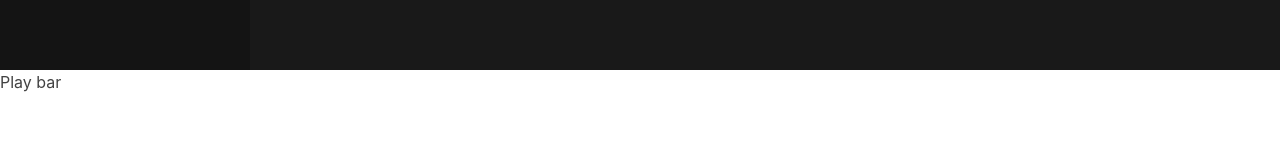
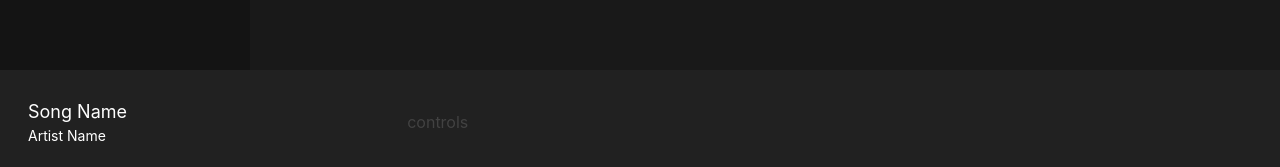
Before and after one commit to march213/trax, a Next.js app: page / in a window 1280 px wide. Shown: the part 630-797 px from the top of the page. Built offline with nearby package versions, Linux system fonts and the light colour scheme; no server answers; the database is empty.

Commit message:
add player bar basic markup

```diff
--- /dev/null
+++ b/components/playerBar.tsx
@@ -0,0 +1,19 @@
+import { Box, Flex, Text } from '@chakra-ui/layout'
+
+const PlayerBar = () => {
+  return (
+    <Box height="100px" width="100vw" bg="gray.900" padding="2">
+      <Flex align="center">
+        <Box padding="5" color="white" width="30%">
+          <Text fontSize="lg">Song Name</Text>
+          <Text fontSize="sm">Artist Name</Text>
+        </Box>
+        <Box padding="5" width="40%">
+          controls
+        </Box>
+      </Flex>
+    </Box>
+  )
+}
+
+export { PlayerBar }
--- a/components/playerLayout.tsx
+++ b/components/playerLayout.tsx
@@ -1,4 +1,5 @@
 import { Box } from '@chakra-ui/layout'
+import { PlayerBar } from './playerBar'
 import { Sidebar } from './sidebar'
 
 const PlayerLayout = ({ children }) => {
@@ -11,7 +12,7 @@ const PlayerLayout = ({ children }) => {
         <Box height="calc(100vh - 100px)">{children}</Box>
       </Box>
       <Box position="absolute" left={0} right={0} bottom={0} height="100px">
-        Play bar
+        <PlayerBar />
       </Box>
     </Box>
   )
--- a/pages/playlist/[id].tsx
+++ b/pages/playlist/[id].tsx
@@ -28,8 +28,9 @@ export default function Playlist({ playlist }) {
 }
 
 export const getServerSideProps: GetServerSideProps = async (context) => {
-  let user
   const playlistId = context.query.id
+  let user = null
+  let playlist = null
 
   try {
     user = validateToken(context.req.cookies.trax_access_token)
@@ -40,10 +41,7 @@ export const getServerSideProps: GetServerSideProps = async (context) => {
         permanent: false,
       },
     }
-    }
   }
-
-  let playlist = null
 
   try {
     playlist = await PrismaClient.playlist.findFirst({
```
